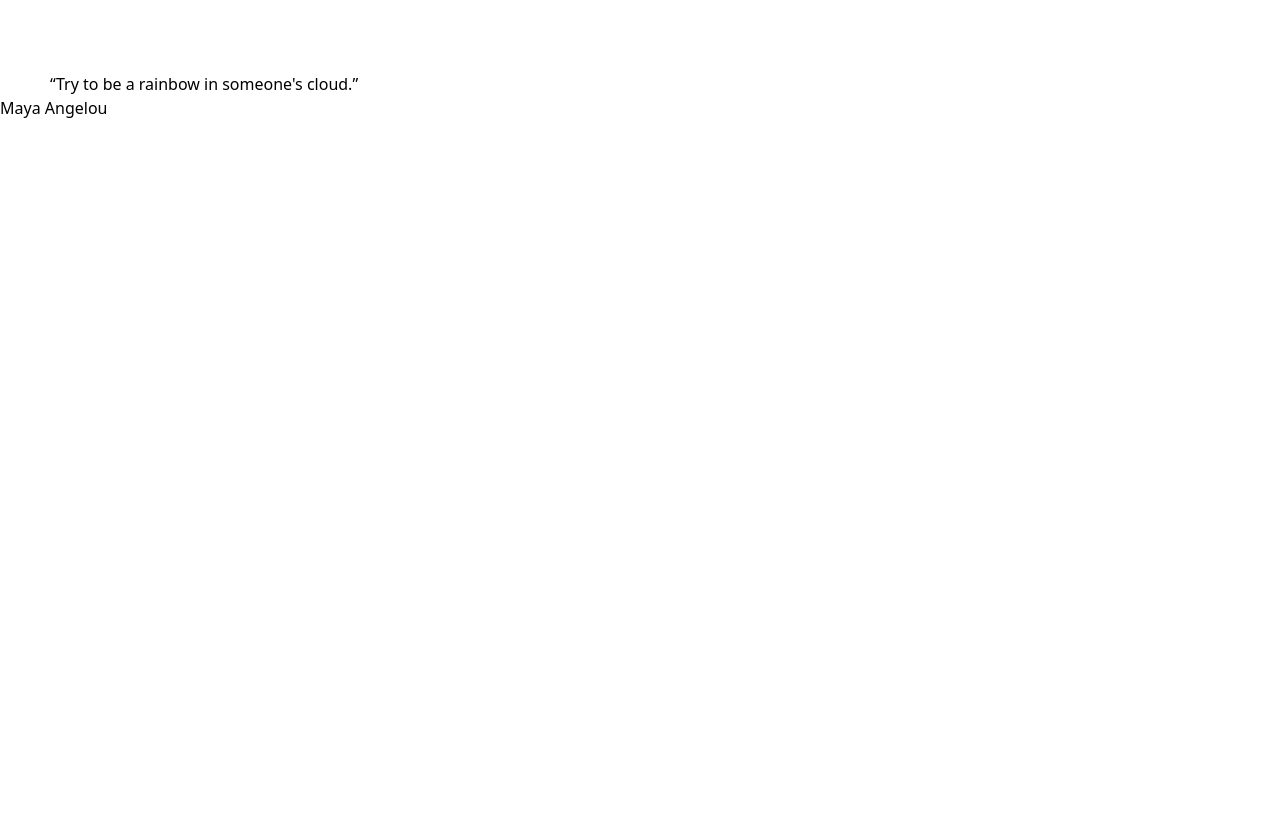
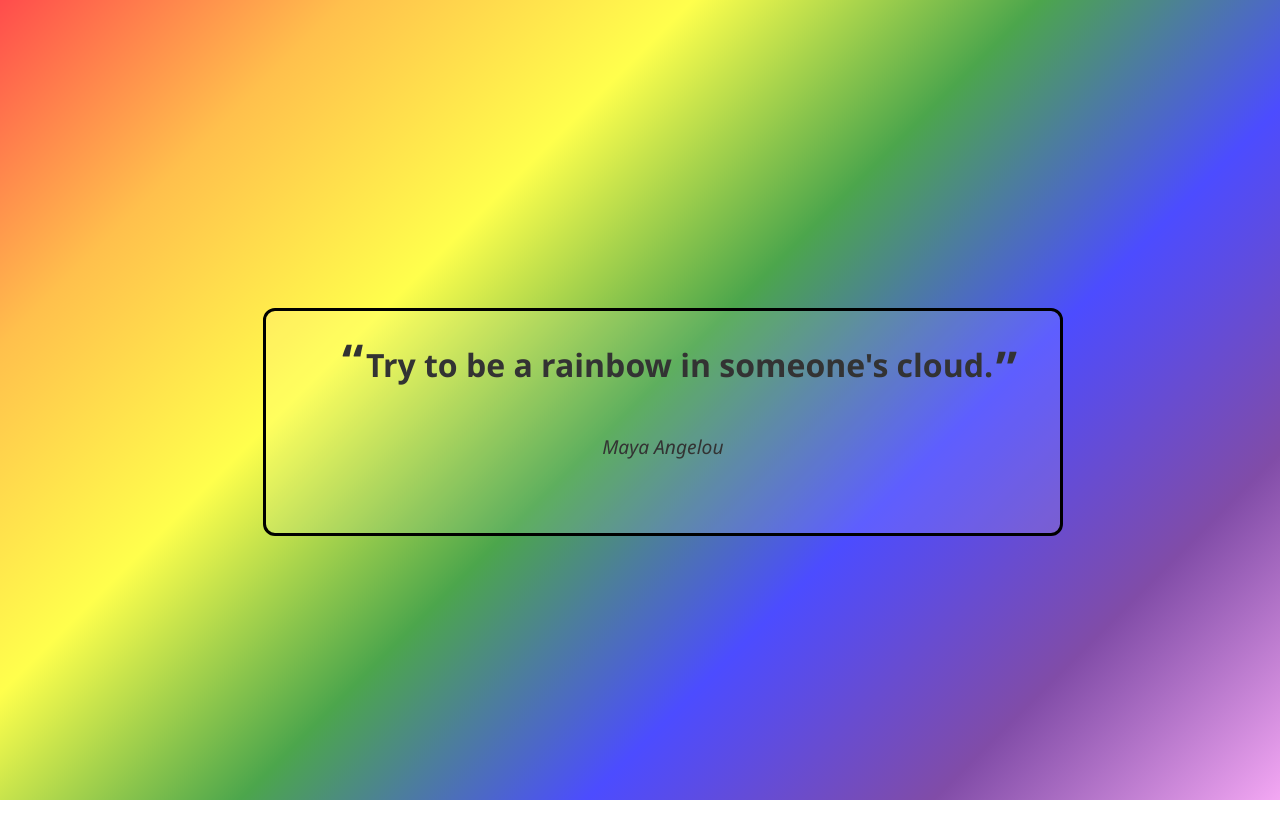
Before and after one commit to kaylajill12/the-quote-card-express, a website: page public/index.html in a window 1280 px wide. Before the commit the page ends 800 px from the top, so only its background shows below. Drawn offline with Linux system fonts and the light colour scheme.

Commit message:
Added initial style rules

```diff
--- a/public/css/style.css
+++ b/public/css/style.css
@@ -0,0 +1,75 @@
+* {
+  box-sizing: border-box;
+}
+
+html, body {
+  height: 100%;
+  margin: 0;
+  font-family: 'Segoe UI', sans-serif;
+}
+
+.main {
+  display: flex;
+  justify-content: center;
+  align-items: center;
+  height: 100%;
+}
+
+.background-img {
+  position: absolute;
+  top: 0;
+  left: 0;
+  height: 100%;
+  width: 100%;
+  background: linear-gradient(
+    135deg,
+    rgba(255, 0, 0, 0.7),
+    rgba(255, 165, 0, 0.7),
+    rgba(255, 255, 0, 0.7),
+    rgba(0, 128, 0, 0.7),
+    rgba(0, 0, 255, 0.7),
+    rgba(75, 0, 130, 0.7),
+    rgba(238, 130, 238, 0.7)
+  );
+  z-index: -1;
+}
+
+.quote-container {
+  background-color: rgba(255, 255, 255, 0.1);
+  border: 3.5px solid black;
+  padding: 2rem 3rem;
+  border-radius: 12px;
+  max-width: 800px;
+  text-align: center;
+  color: #333;
+}
+
+.quote-text {
+  font-size: 2rem;
+  font-weight: bold;
+  line-height: 1.4;
+  position: relative;
+  margin: 0;
+}
+
+.quote-text::before {
+  content: "“";
+  font-size: 3rem;
+  position: absolute;
+  left: -1.5rem;
+  top: -1rem;
+}
+
+.quote-text::after {
+  content: "”";
+  font-size: 3rem;
+  position: absolute;
+  right: -1.5rem;
+  bottom: -1rem;
+}
+
+.author-text {
+  margin-top: 1.5rem;
+  font-size: 1.2rem;
+  font-style: italic;
+}
--- a/public/index.html
+++ b/public/index.html
@@ -3,7 +3,6 @@
 <head>
     <meta charset="UTF-8">
     <meta name="viewport" content="width=device-width, initial-scale=1.0">
-    <link rel="stylesheet" href="./css/reset.css">
     <link rel="stylesheet" href="./css/style.css">
     <title>Quote Card</title>
 </head>
```
